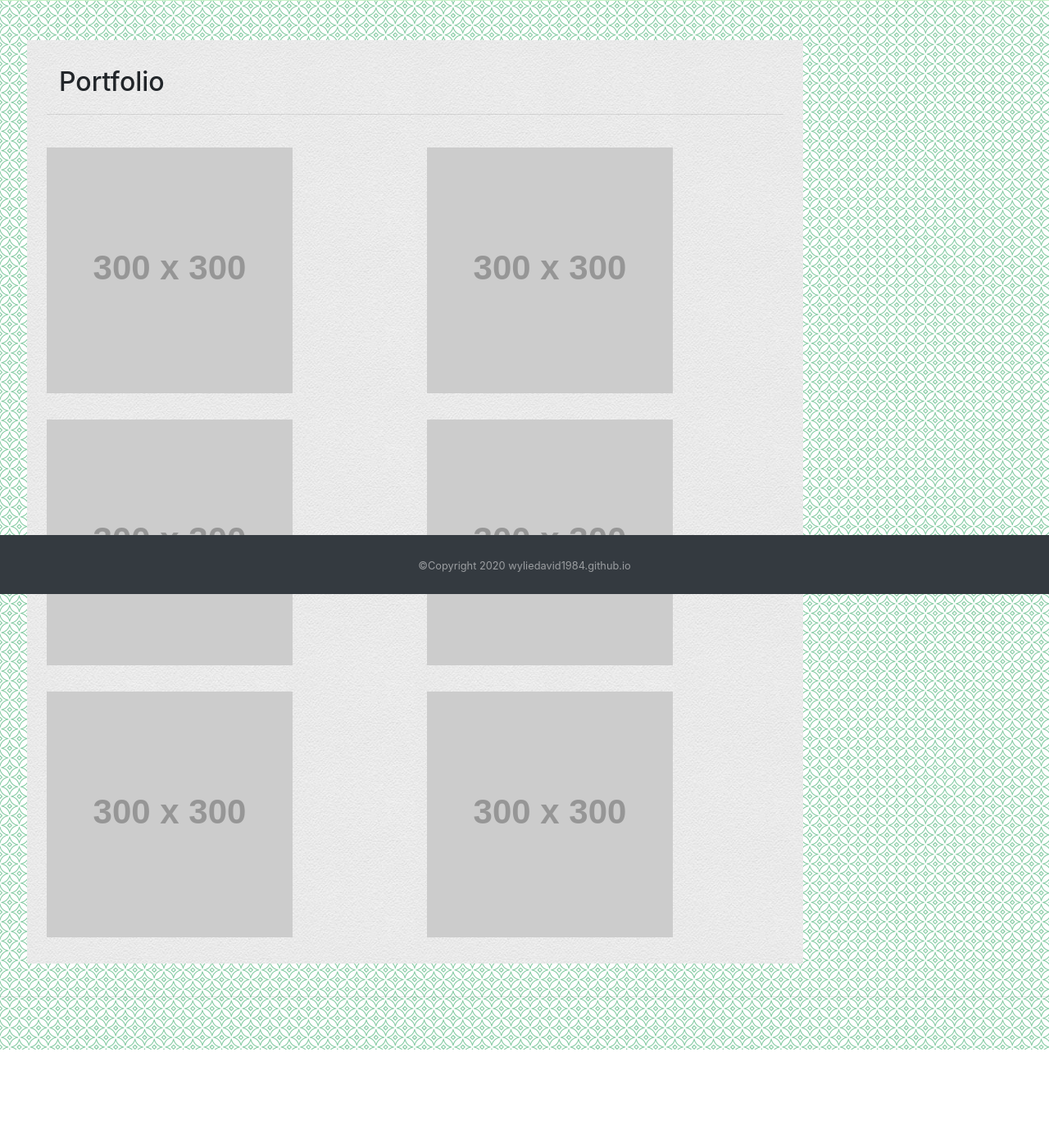
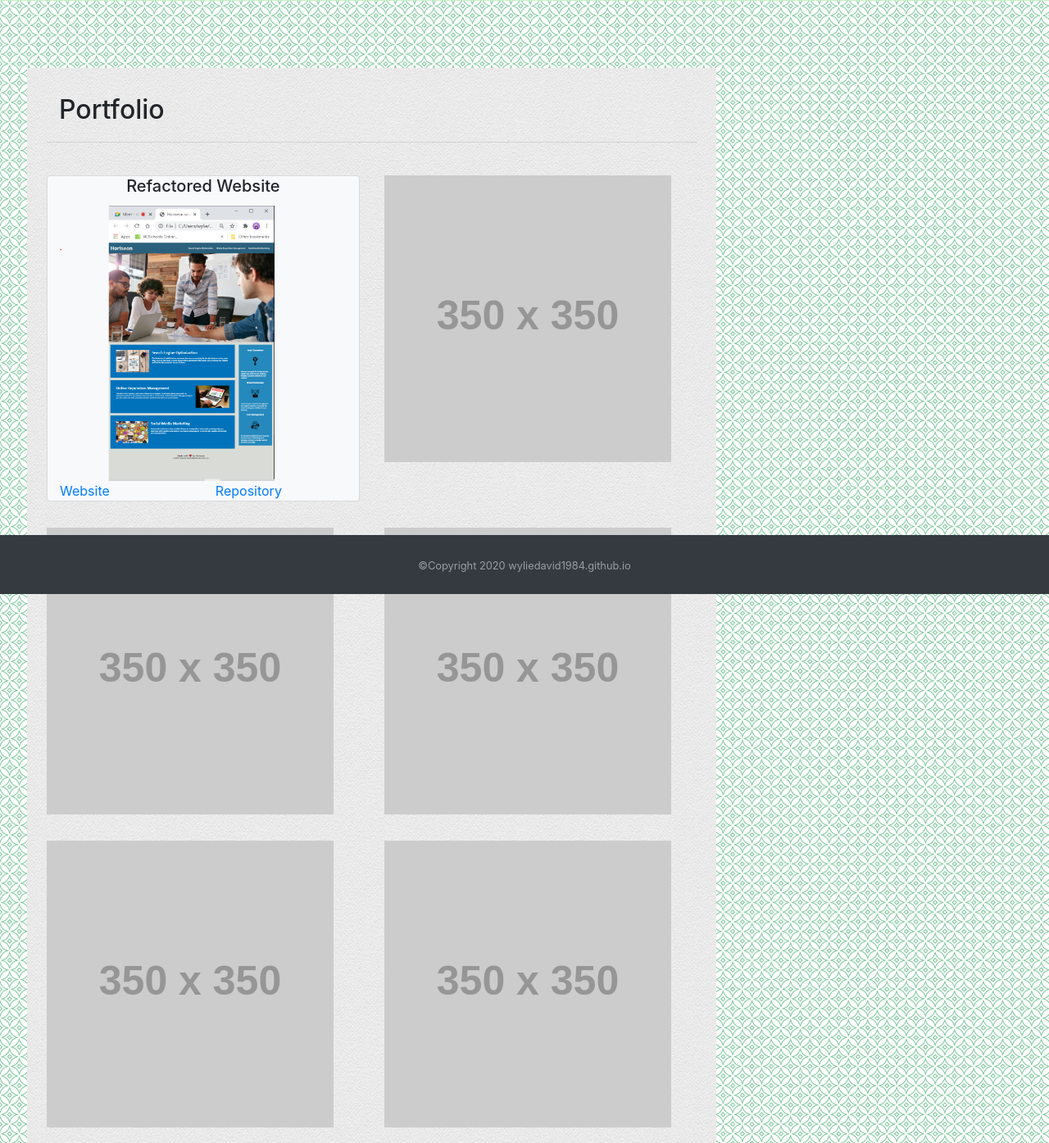
Before and after one commit to wyliedavid1984/portfolio_with_bootstrap, a plain HTML site: page portfolio.html in a window 1280 px wide. Shown: the part 75-1470 px from the top of the page at 82% size. Before the commit the page ends 1356 px from the top, so only its background shows below. Drawn offline with nearby package versions, Linux system fonts and the light colour scheme.

Commit message:
moved header into body, added a project to portfolio, started README (trying out details tag to see if it collapse and expands)

```diff
--- a/assets/css/global.css
+++ b/assets/css/global.css
@@ -1,6 +1,20 @@
+header {
+    margin-top: 10px;
+    margin-bottom: 100px;
+}
+
 nav {
     background-color: rgb(197, 240, 197);
+    margin-bottom: 100px;
 }
+
+body {
+    display: flex;
+    flex-direction: column;
+    min-height: 100vh;
+    background-image: url("../images/more-leaves.png");
+}
+
 .name {
     padding: 15px;
     background-color: rgb(241, 241, 215);
@@ -11,14 +25,13 @@ nav {
     background-image: url("../images/creampaper.png");
 }
 
-body {
-    display: flex;
-    flex-direction: column;
-    min-height: 100vh;
-    background-image: url("../images/more-leaves.png");
-}
-
 .green{
     z-index: 2;
     background-color: rgb(197, 240, 197);
 }
+
+.refactoredpic {
+    height: 75%;
+    width: 75%;
+
+}
--- a/portfolio.html
+++ b/portfolio.html
@@ -15,9 +15,11 @@
     <title>Portfolio</title>
 </head>
 
+<body>
+
 <header>
 
-    <nav class="navbar navbar-expand-lg navbar-light pb-2">
+    <nav class="navbar navbar-expand-lg fixed-top mb-2 pb-2 navbar-light">
 
         <a class="navbar-brand name" href="#">David Wylie</a>
 
@@ -66,52 +68,60 @@
 </header>
 
 <!-- Main content of the page -->
-<body>
+
     <main class="row px-sm-4 px-2 pt-5 pb-4">
 
-
-        <section class="container col-md-9 mx-lg-4 p-3 px-4 contBackground">
+        <section class="container col-md-8 mx-lg-4 p-3 px-4 contBackground">
 
             <h2 class="mb-1 py-3 col-7">Portfolio</h2>
             <hr class="col-xs-10 mt-1 ml-0 pb-2 pt-0">
 
-             <section class="row justify-content-center">
-
-                 <section class="col-lg-6 my-3">
-                       <a href="#"><img src="https://via.placeholder.com/300" alt="placeholder 300px by 300px" /></a>
+             <section class="row">
+                 <section class="col-lg my-3">
+                     <div class="card bg-light container-fluid">
+                             <h5 class="card-title text-center">Refactored Website</h5>
+                             <img class="img-fluid refactoredpic" src="assets/images/refactoredwebsite.png"
+                             alt="Picture of the Website that was refactored" />
+                             <section class="row">
+                                <a href="https://wyliedavid1984.github.io/code_refactoring_accessibility/"
+                                    class="col">Website</a>
+                                <a href="https://github.com/wyliedavid1984/code_refactoring_accessibility" class="col" target="_blank">Repository</a>
+                            </section>
+                     </div>
                  </section>
 
-                 <section class="col-lg-6 my-3">
-                     <a href="#"><img src="https://via.placeholder.com/300"
-                             alt="placeholder 300px by 300px" /></a>
+                 <section class="col-lg my-3">
+                       <a href="#"><img class="img-fluid" src="https://via.placeholder.com/350" alt="placeholder 350px by 350px" /></a>
                  </section>
+
+
 
              </section>
 
-            <section class="row justify-content-center">
+            <section class="row">
 
-                <section class="col-lg-6 my-3">
-                   <a href="#"><img src="https://via.placeholder.com/300"
-                           alt="placeholder 300px by 300px" /></a>
+                <section class="col-lg my-3">
+                   <a href="#"><img class="img-fluid" src="https://via.placeholder.com/350"
+                           alt="placeholder 350px by 350px" /></a>
                 </section>
 
-                <section class="col-lg-6 my-3">
-                    <a href="#"><img src="https://via.placeholder.com/300"
-                            alt="placeholder 300px by 300px" /></a>
+                <section class="col-lg my-3">
+                    <a href="#"><img class="img-fluid" src="https://via.placeholder.com/350"
+                            alt="placeholder 350px by 350px" /></a>
                 </section>
 
             </section>
 
-            <section class="row justify-content-center">
+            <section class="row">
 
-                <section class="col-lg-6 my-3">
-                     <a href="#"><img src="https://via.placeholder.com/300"
-                             alt="placeholder 300px by 300px" /></a>
+                <section class="col-lg my-3">
+                     <a href="#"><img class="img-fluid" src="https://via.placeholder.com/350"
+                             alt="placeholder 350px by 350px" /></a>
                 </section>
 
-                <section class="col-lg-6 my-3">
-                     <a href="#"><img src="https://via.placeholder.com/300"
-                             alt="placeholder 300px by 300px" /></a>
+                <section class="col-lg my-3">
+                     <a href="#"><img class="img-fluid" src="https://via.placeholder.com/350"
+                             alt="placeholder 350px by 350px" /></a>
                 </section>
 
             </section>
```
Also changed, not shown: contact.html (+3 -2 lines), index.html (+5 -2 lines), assets/images/refactoredwebsite.png (renamed from assets/images/Screenshotofsite.png), 1 other file.
